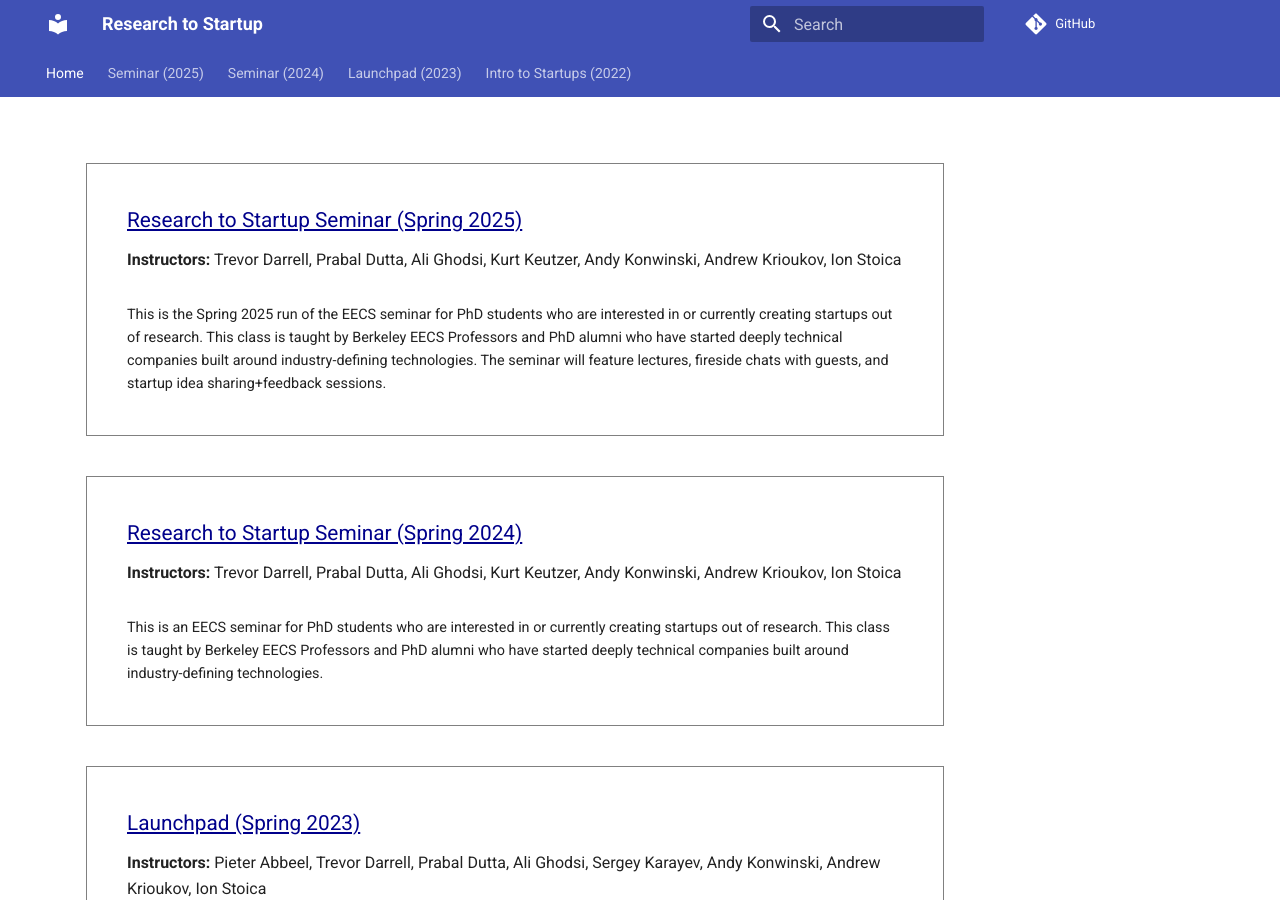
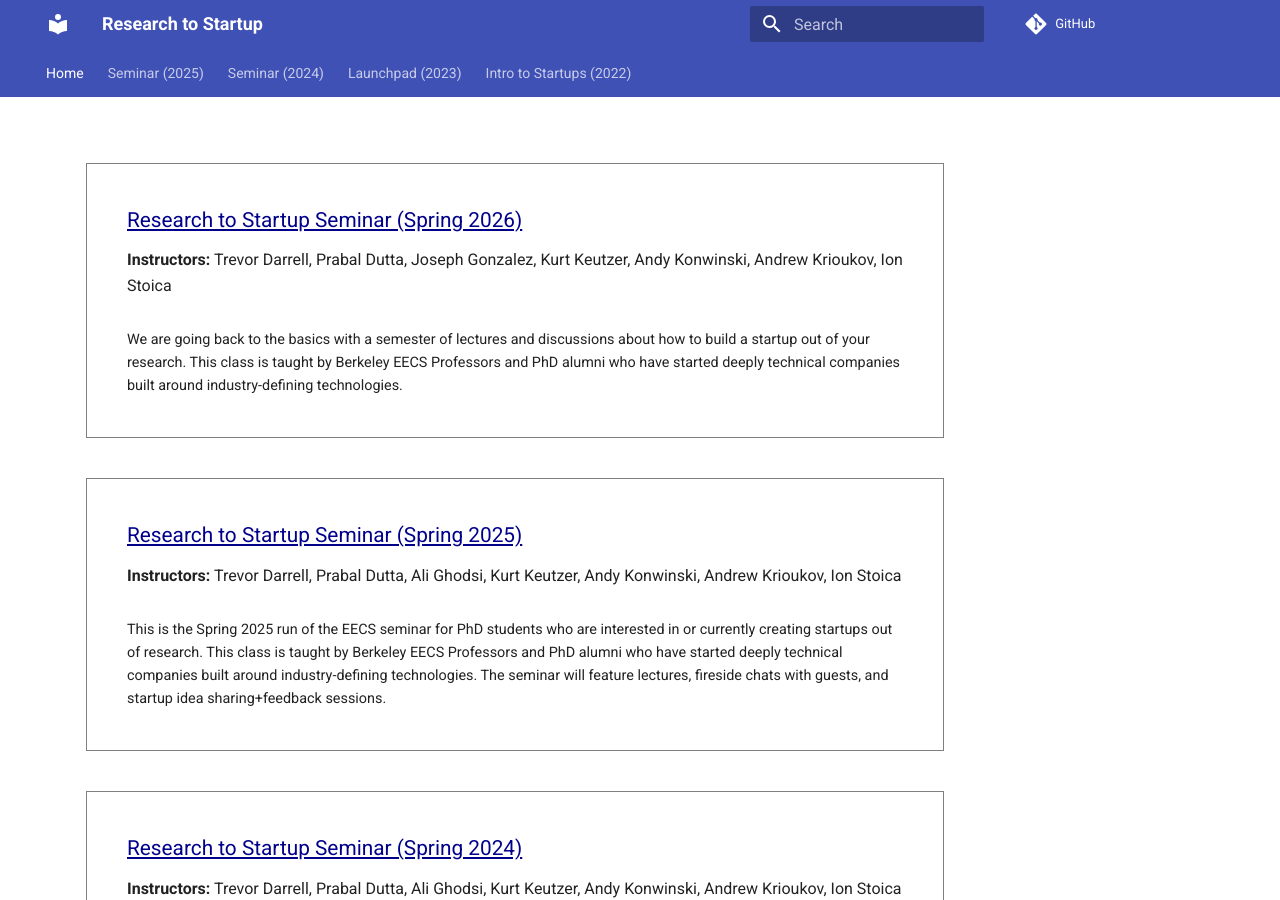
Before and after one commit to research-to-startup/research-to-startup.github.io, an MkDocs documentation site: the page built from docs/index.md, in a window 1280 px wide and 900 px high. Built offline with MkDocs 1.6.1 and Material for MkDocs 9.7.7, drawn with Linux system fonts in a browser that asks for light colours; comment, search, counter and statistics services are not loaded.

Commit message:
update homepage

```diff
--- a/docs/index.md
+++ b/docs/index.md
@@ -4,6 +4,21 @@ hide:
 ---
 
 <h1 class="title"></h1>
+
+<div class="class-summary" style="margin-top:0">
+  <div class="class-name"><a href="seminar-sp26">Research to Startup Seminar (Spring 2026)</a></div>
+
+  <div class="instructor-list"><b>Instructors:</b> Trevor Darrell, Prabal
+  Dutta, Joseph Gonzalez, Kurt Keutzer, Andy Konwinski, Andrew Krioukov, Ion
+  Stoica</div>
+
+  <div class="class-description">
+  We are going back to the basics with a semester of lectures and discussions
+  about how to build a startup out of your research.  This class is taught by
+  Berkeley EECS Professors and PhD alumni who have started deeply technical
+  companies built around industry-defining technologies.
+  </div>
+</div>
 
 <div class="class-summary" style="margin-top:0">
   <div class="class-name"><a href="seminar-sp25">Research to Startup Seminar (Spring 2025)</a></div>
```
